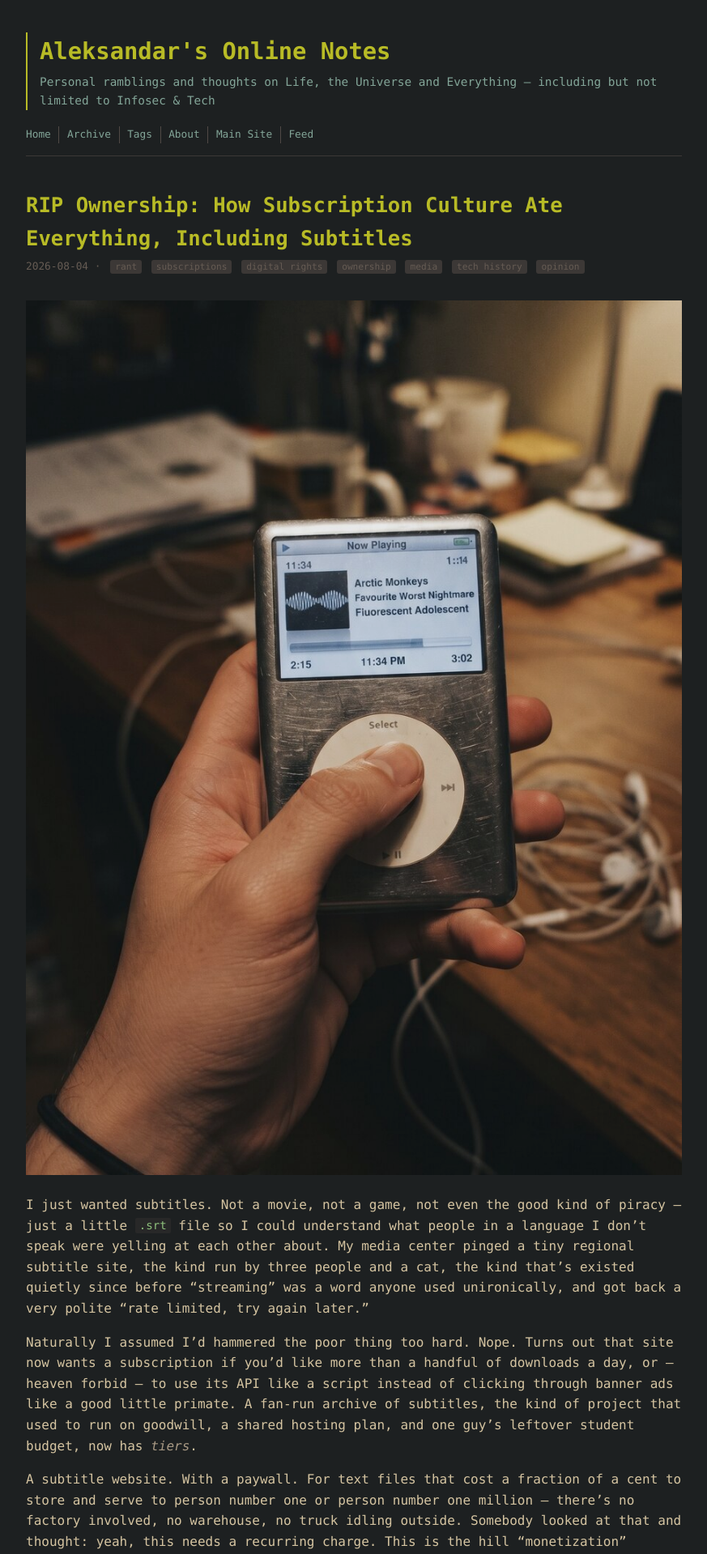
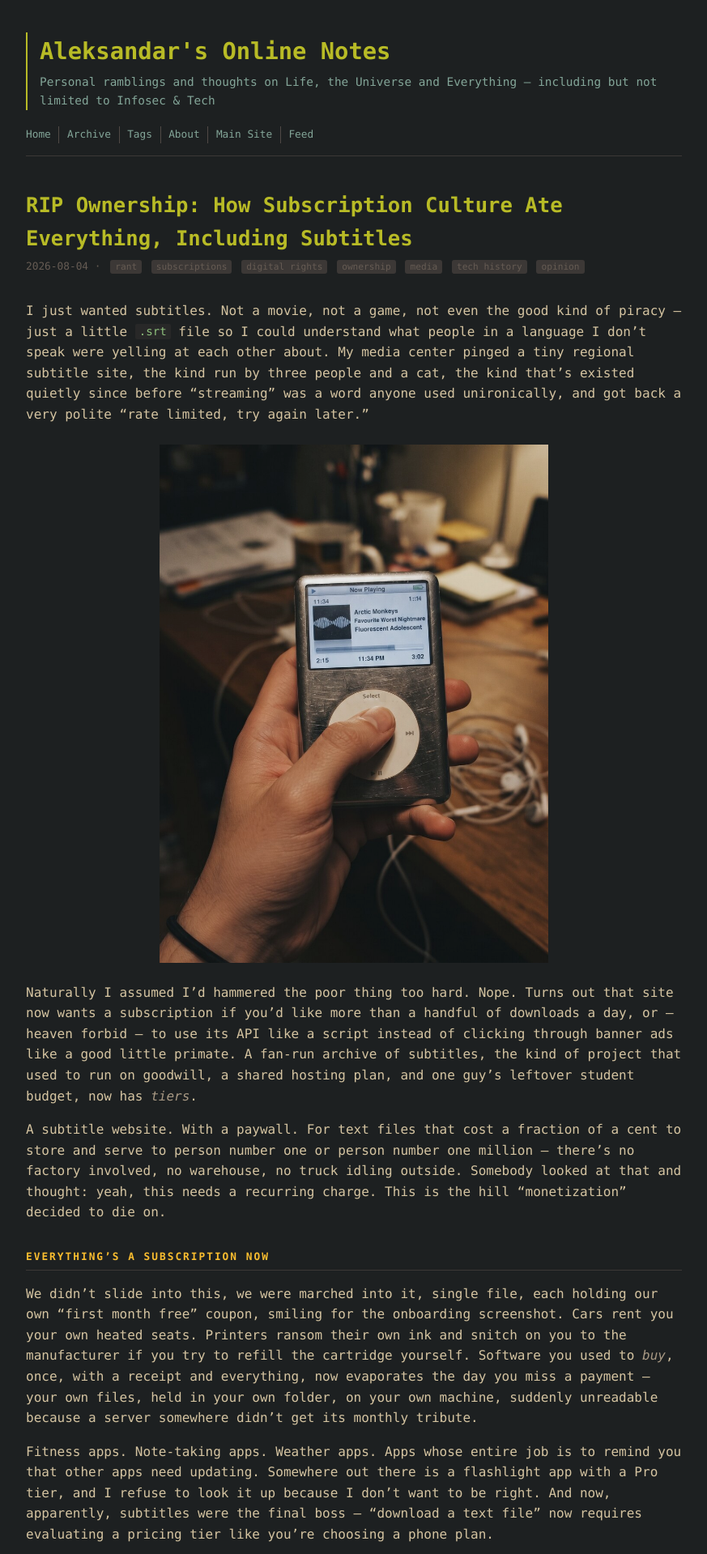
Before and after one commit to aleksandarristic/blog, a Jekyll site: the page built from _posts/2026-08-04-rip-ownership-subscription-culture-ate-everything.md, in a window 1280 px wide. Shown: the top 1919 px of the page at 81% size, without its empty margins (203-1076 px from the left). Built offline with Jekyll 4.4.1, drawn with Linux system fonts in a browser that asks for light colours.

Commit message:
Fix empty homepage excerpt and shrink post images
Image was the first block before any paragraph break, so Jekyll's
auto-excerpt grabbed only the img tag and strip_html emptied it on
the homepage. Moved it after the intro paragraph, and added a
.post-photo class to cap inline images at 480px instead of full width.

```diff
--- a/_posts/2026-08-04-rip-ownership-subscription-culture-ate-everything.md
+++ b/_posts/2026-08-04-rip-ownership-subscription-culture-ate-everything.md
@@ -12,9 +12,9 @@ tags:
   - "opinion"
 ---
 
-![A scratched-up iPod Classic held in hand, screen showing Arctic Monkeys playing, earbuds tangled on the desk behind it](/assets/images/2026/08/rip-ownership-subscription-culture-ate-everything/ipod-nano-hand.jpg)
+I just wanted subtitles. Not a movie, not a game, not even the good kind of piracy — just a little `.srt` file so I could understand what people in a language I don't speak were yelling at each other about. My media center pinged a tiny regional subtitle site, the kind run by three people and a cat, the kind that's existed quietly since before "streaming" was a word anyone used unironically, and got back a very polite "rate limited, try again later."
 
-I just wanted subtitles. Not a movie, not a game, not even the good kind of piracy — just a little `.srt` file so I could understand what people in a language I don't speak were yelling at each other about. My media center pinged a tiny regional subtitle site, the kind run by three people and a cat, the kind that's existed quietly since before "streaming" was a word anyone used unironically, and got back a very polite "rate limited, try again later."
+![A scratched-up iPod Classic held in hand, screen showing Arctic Monkeys playing, earbuds tangled on the desk behind it](/assets/images/2026/08/rip-ownership-subscription-culture-ate-everything/ipod-nano-hand.jpg){: .post-photo }
 
 Naturally I assumed I'd hammered the poor thing too hard. Nope. Turns out that site now wants a subscription if you'd like more than a handful of downloads a day, or — heaven forbid — to use its API like a script instead of clicking through banner ads like a good little primate. A fan-run archive of subtitles, the kind of project that used to run on goodwill, a shared hosting plan, and one guy's leftover student budget, now has *tiers*.
 
@@ -32,7 +32,7 @@ And the "free" tier isn't free either — you're just paying in surveillance ins
 
 ## Old Tech I Owned vs. New Tech I Rent
 
-![A stack of CDs in jewel cases on a desk, spines hand-labeled with red stickers](/assets/images/2026/08/rip-ownership-subscription-culture-ate-everything/pile-of-cds.jpg)
+![A stack of CDs in jewel cases on a desk, spines hand-labeled with red stickers](/assets/images/2026/08/rip-ownership-subscription-culture-ate-everything/pile-of-cds.jpg){: .post-photo }
 *Photo: [oatsy40](https://www.flickr.com/photos/oatsy40/36646534013/), [CC BY 2.0](https://creativecommons.org/licenses/by/2.0/)*
 
 <!-- TODO: swap in / add a "new tech I rent" companion image here (subscription hell, cloud padlock, etc.) -->
--- a/assets/css/main.css
+++ b/assets/css/main.css
@@ -292,6 +292,11 @@ article figure.app-shot {
     border-radius: 4px;
 }
 
+article img.post-photo {
+    max-width: 480px;
+    margin: 1.5rem auto;
+}
+
 article figure.app-shot img {
     margin: 0;
     opacity: 1;
```
